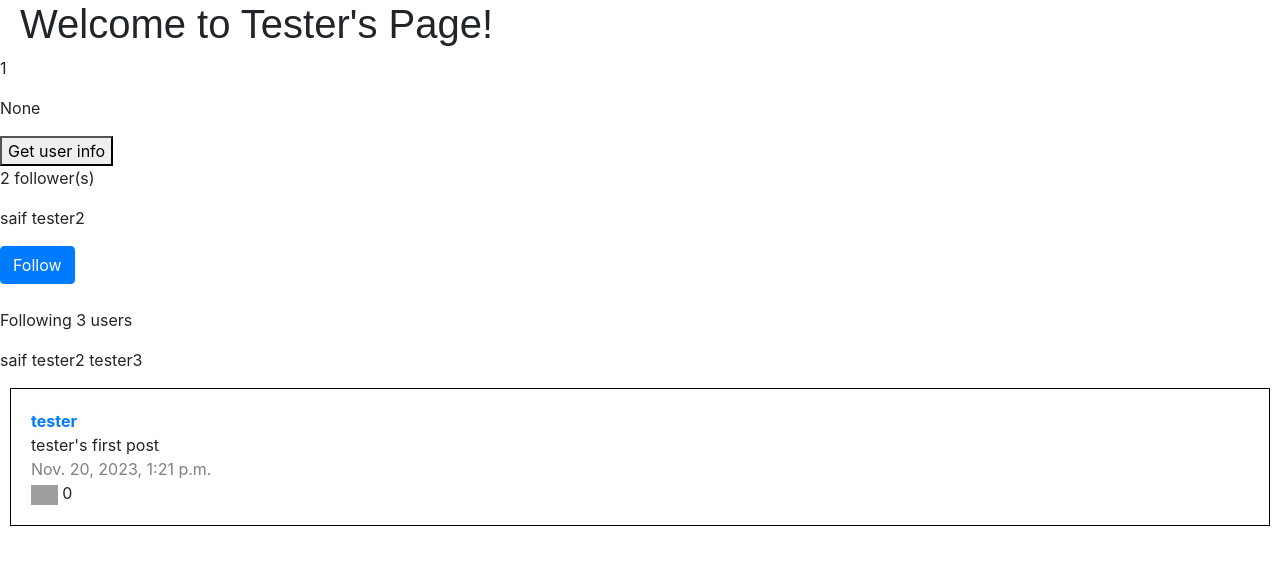
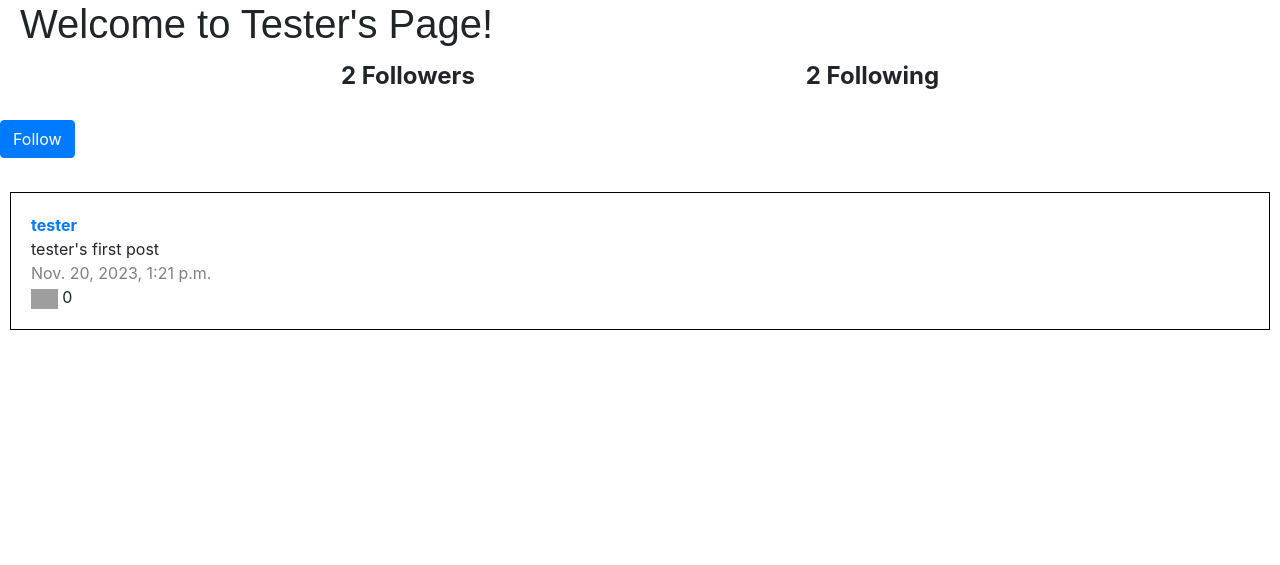
Before and after one commit to sxyf17/network, a Django app: page /profile/1/ in a window 1280 px wide. Shown: the part 56-621 px from the top of the page. Run offline with Django 3.2, Linux system fonts and the light colour scheme; data comes from the database, SQL or seed files in the repository; both versions use the stored data as it was before the commit; some libraries are stand-ins or nearby versions; grey boxes are pictures that could not be loaded.

Commit message:
fixed follow/user model

```diff
--- a/network/network/models.py
+++ b/network/network/models.py
@@ -3,15 +3,13 @@ from django.db import models
 
 
 class User(AbstractUser):
-    followers = models.ManyToManyField("self", related_name='usersFollowing', blank=True)
-    following = models.ManyToManyField("self", related_name='userFollowers', blank=True)
-    def serialize(self):
-        return {
-            "id": self.id,
-            "username": self.username,
-            "followers": [follower.username for follower in self.followers.all()],
-            "following": [followed.username for followed in self.following.all()]
-        }
+    followers = models.ManyToManyField('self', symmetrical=False, related_name='following', blank=True)
+
+    def __str__(self):
+        return self.username
+
+    def following(self):
+        return self.followers.all()
 class Post(models.Model):
     content = models.TextField()
     user = models.ForeignKey(User, on_delete=models.CASCADE, related_name='userPost')
--- a/network/network/templates/network/index.html
+++ b/network/network/templates/network/index.html
@@ -23,7 +23,7 @@
             {% for post in allPosts %}
             {% load tz %}
                 <div style="padding: 20px; border: 1px solid black; margin: 10px;">
-                    <div style="font-weight: bold;"><a href="{% url 'profile' userID=post.user.id %}">{{post.user}}</a></div>
+                    <div style="font-weight: bold;"><a href="{% url 'profile' postUserID=post.user.id %}">{{post.user}}</a></div>
                     <div>{{post.content}}</div>
                     <div style="color: gray;">{{post.created_at|timezone:"EST"}}</div>
                     <div><img src="https://cdn.pixabay.com/photo/2020/09/30/07/48/heart-5614865_1280.png" style="height: 20px;"> {{ post.likes }}</div>
--- a/network/network/templates/network/layout.html
+++ b/network/network/templates/network/layout.html
@@ -17,7 +17,7 @@
               <ul class="navbar-nav mr-auto">
                 {% if user.is_authenticated %}
                     <li class="nav-item">
-                        <a class="nav-link" href="{% url 'profile' userID=user.id %}"><strong>{{ user.username }}</strong></a>
+                        <a class="nav-link" href="{% url 'profile' postUserID=user.id %}"><strong>{{ user.username }}</strong></a>
                     </li>
                 {% endif %}
                 <li class="nav-item">
@@ -25,7 +25,7 @@
                 </li>
                 {% if user.is_authenticated %}
                     <li class="nav-item">
-                        <a class="nav-link" href="#">Following</a>
+                        <a class="nav-link" href="{% url 'following' userID=user.id %}">Following</a>
                     </li>
                     <li class="nav-item">
                         <a class="nav-link" href="{% url 'logout' %}">Log Out</a>
--- a/network/network/templates/network/profile.html
+++ b/network/network/templates/network/profile.html
@@ -4,18 +4,17 @@
 
 <h1 style="font-family: sans-serif; padding-left: 20px;">Welcome to {{postUser|title}}'s Page!</h1>
     {%csrf_token%}
-<p id="userID_to_follow">{{postUser.id}}</p>
-<p id="userID">{{requestUser.id}}</p>
-<button id="getUserInfo">Get user info</button>
+<div style="display: flex; justify-content: space-evenly; margin: 10px; font-weight: bolder; font-size: x-large;">
+    {% if followerCount != 1 %}
+        <p>{{followerCount}} Followers</p>
+    {%  else %}
+        <p>{{followerCount}} Follower</p>
+    {% endif %}
+    <p>{{followingCount}} Following</p>
+</div>
 
+{% if requestUser != postUser %}
 
-
-<p>{{followerCount}} follower(s)</p>
-
-<p>{%for follower in postFollowers%}
-        {{follower}}
-    {% endfor %}
-</p>
     {% if requestUser not in postFollowers %}
         <form action="{% url 'follow' requestUser.id postUser.id %}" method="post">
             {%csrf_token%}
@@ -27,23 +26,19 @@
             <input class="btn btn-danger" type="submit" value="Unfollow">
         </form>
     {% endif %}
+
+{% endif %}
+
 <br>
-<p>Following {{followingCount}} users</p>
-<p>{% for profile in postFollowing %}
-        {{profile}}
-    {% endfor %}
-</p>
-{% for post in userPosts %}
+
+{% for post in postUserPosts %}
 {% load tz %}
 <div style="padding: 20px; border: 1px solid black; margin: 10px;">
-    <div style="font-weight: bold;"><a href="{% url 'profile' userID=post.user.id %}">{{post.user}}</a></div>
+    <div style="font-weight: bold;"><a href="{% url 'profile' postUserID=post.user.id %}">{{post.user}}</a></div>
     <div>{{post.content}}</div>
     <div style="color: gray;">{{post.created_at|timezone:"EST"}}</div>
     <div><img src="https://cdn.pixabay.com/photo/2020/09/30/07/48/heart-5614865_1280.png" style="height: 20px;"> {{ post.likes }}</div>
 </div>
 {% endfor %}
 
-
-
-
 {% endblock %}
--- a/network/network/urls.py
+++ b/network/network/urls.py
@@ -9,9 +9,10 @@ urlpatterns = [
     path("logout", views.logout_view, name="logout"),
     path("register", views.register, name="register"),
     path("addPost", views.addPost, name="addPost"),
-    path("profile/<int:userID>/", views.profile, name="profile"),
+    path("profile/<int:postUserID>/", views.profile, name="profile"),
     path("follow/<int:requestUserID>/<int:postUserID>/", views.follow, name="follow"),
     path("unfollow/<int:requestUserID>/<int:postUserID>/", views.unfollow, name="unfollow"),
+    path("following/<int:userID>/", views.following, name="following"),
 
     #API routes
     path("users/<int:userID>/", views.userJSON, name="userJSON"),
--- a/network/network/views.py
+++ b/network/network/views.py
@@ -22,18 +22,37 @@ def addPost(request):
 
 def follow(request, requestUserID, postUserID):
 
-    if request.method == "POST" and requestUserID is not postUserID:
+    if request.method == "POST" and requestUserID != postUserID:
 
         requestUser = User.objects.get(pk=requestUserID)
         postUser = User.objects.get(pk=postUserID)
-        postUser.followers.add(requestUser)
+
+        # Check if postUser is not already in the followers of requestUser
+        if postUser not in requestUser.following.all():
+            requestUser.following.add(postUser)
+
+
+        # Check if requestUser is not already in the followers of postUser
+        # if requestUser not in postUser.followers.all():
+        #     postUser.followers.add(requestUser)
 
     if requestUserID == postUserID:
         return render(request, "network/error.html", {
             "error": "Error: cannot follow self"
         })
 
-    return redirect('profile', userID=postUserID)
+    return redirect('profile', postUserID=postUserID)
+
+def following(request, userID):
+
+
+    user = User.objects.get(pk=userID)
+    followingIDs = user.following.values_list('id', flat=True)
+    userFollowingPosts = Post.objects.filter(user__id__in=followingIDs).order_by("id").reverse()
+
+    return render(request, "network/following.html", {
+        "userFollowingPosts": userFollowingPosts
+    })
 
 
 def index(request):
@@ -99,12 +118,12 @@ def userJSON(request, userID):
         }, status=400)
 
 
-def profile(request, userID): #clicking on user name will load this poster's profile page, or the user's profile
+def profile(request, postUserID): #clicking on user name will load this poster's profile page, or the user's profile
     # show # of followers, # of people user follows
-    postUser = User.objects.get(pk=userID)
+    postUser = User.objects.get(pk=postUserID)
     postFollowers = postUser.followers.all()
     postFollowing = postUser.following.all()
-    userPosts = Post.objects.filter(user=postUser).order_by("id").reverse()
+    postUserPosts = Post.objects.filter(user=postUser).order_by("id").reverse()
 
     followerCount = 0
     followingCount = 0
@@ -122,7 +141,7 @@ def profile(request, userID): #clicking on user name will load this poster's pro
         "followingCount": followingCount,
         "postUser": postUser,
         "requestUser": request.user,
-        "userPosts": userPosts
+        "postUserPosts": postUserPosts
     })
 
 
@@ -154,15 +173,17 @@ def register(request):
 
 
 def unfollow(request, requestUserID, postUserID):
-    if request.method == "POST" and requestUserID is not postUserID:
+    if request.method == "POST" and requestUserID != postUserID:
 
         requestUser = User.objects.get(pk=requestUserID)
         postUser = User.objects.get(pk=postUserID)
         requestUser.followers.remove(postUser)
+        if postUser in requestUser.following.all():
+            requestUser.following.remove(postUser)
 
     if requestUserID == postUserID:
         return render(request, "network/error.html", {
             "error": "Error: cannot follow self"
         })
 
-    return redirect('profile', userID=postUserID)
+    return redirect('profile', postUserID=postUserID)
```
Also changed, not shown: network/network/templates/network/following.html (added, +15 -0 lines), network/db.sqlite3, network/network/migrations/0004_remove_user_following_alter_user_followers.py (added). Lines whose indentation alone changed are shown as unchanged.
